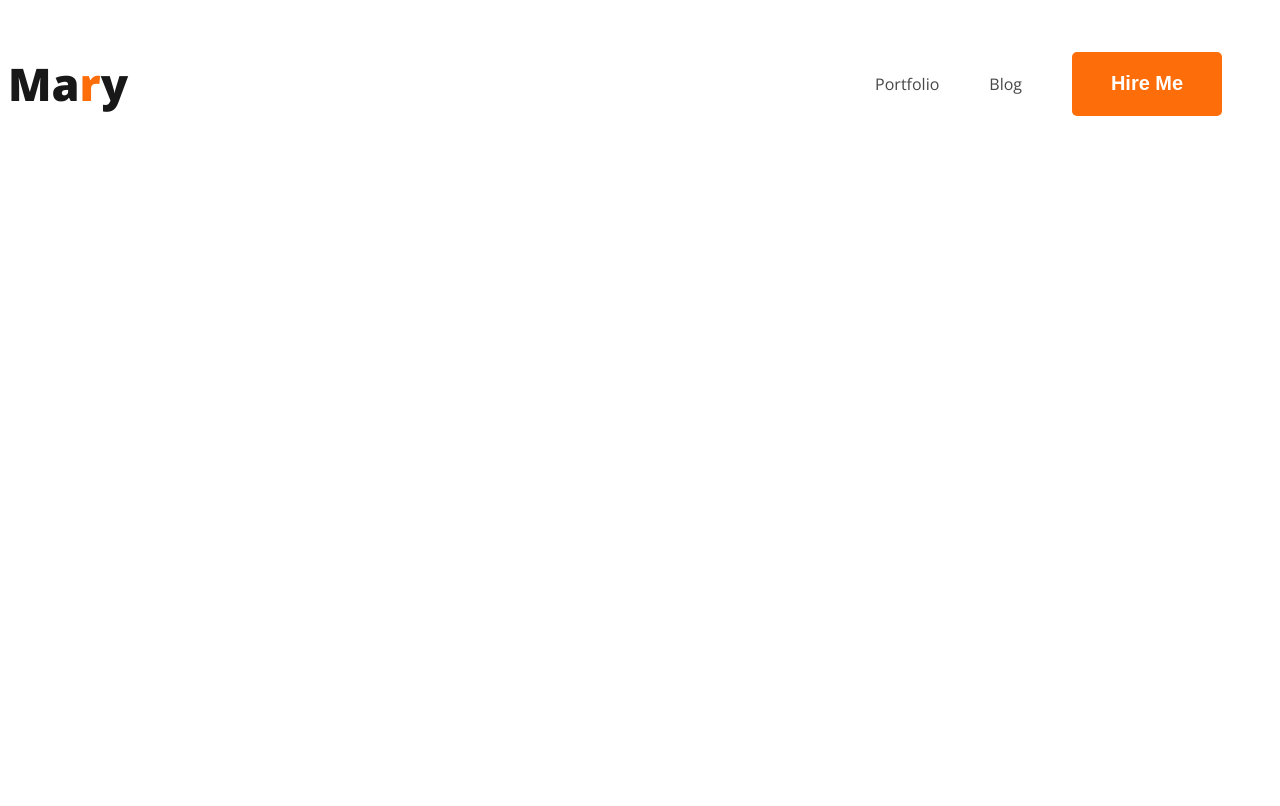
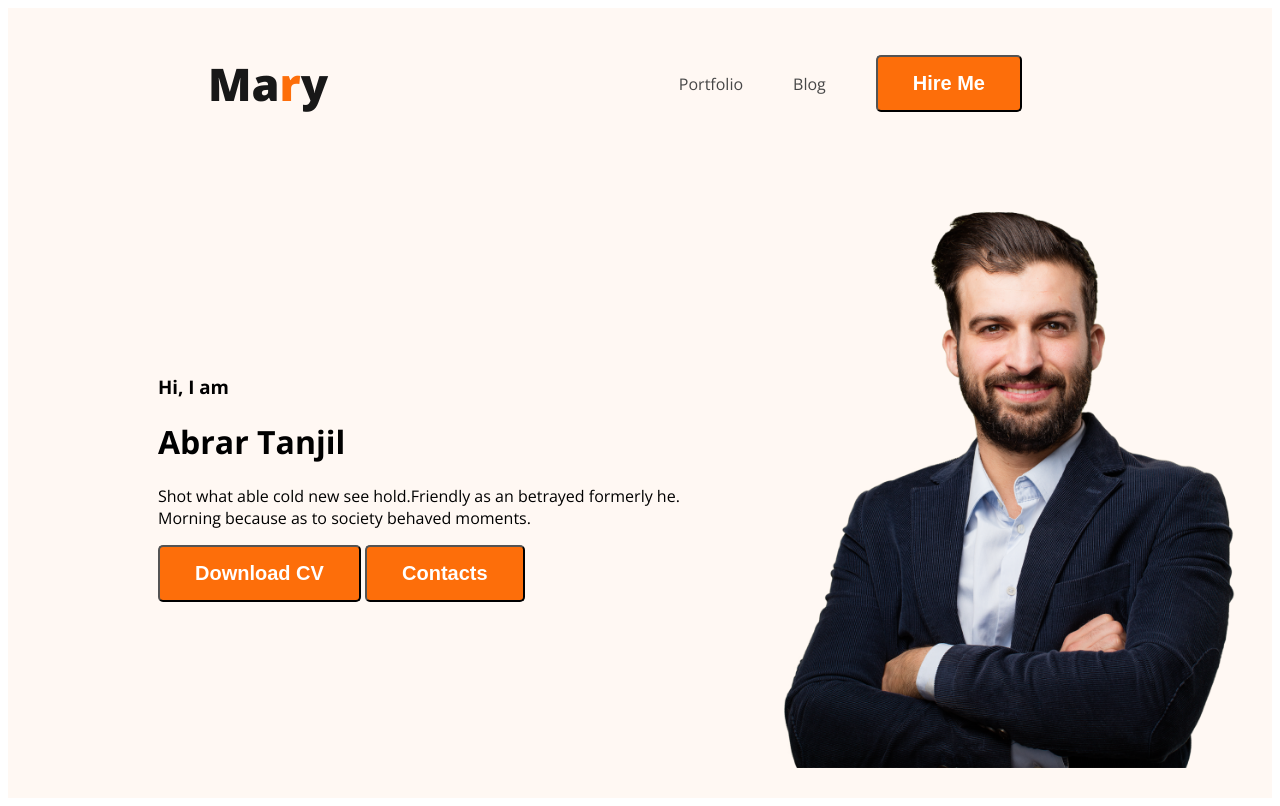
Before and after one commit to bdadi71/webdeveloper-portofolio, a plain HTML site: page index.html in a window 1280 px wide. Drawn offline with nearby package versions, Linux system fonts and the light colour scheme.

Commit message:
added div

```diff
--- a/index.html
+++ b/index.html
@@ -10,7 +10,7 @@
     <link rel="stylesheet" href="styles/portfolio.css">
 </head>
 <body>
-    <header>
+    <header class="header">
         <nav>
             <h3 class="nav-title">Ma<span class="text-primary">r</span>y</h3>
             <ul>
@@ -19,6 +19,16 @@
                 <li><button class="btn-primary">Hire Me</button></li>
             </ul>
         </nav>
+        <div class="banner">
+            <div class="banner-content">
+                <h3 class="greeting">Hi, I  am</h3>
+                <h1 class="banner-title">Abrar Tanjil</h1>
+                <p>Shot what able cold new see hold.Friendly as an betrayed formerly he. Morning because as to society behaved moments.</p>
+                <button class="btn-primary">Download CV</button>
+                <button class="btn-primary">Contacts</button>
+            </div>
+            <img class="profile-pic" src="images/hardy.png" alt="">
+        </div>
     </header>
     <main>
 
--- a/styles/portfolio.css
+++ b/styles/portfolio.css
@@ -5,6 +5,7 @@ nav {
     display: flex;
     justify-content: space-between;
     align-items: center;
+    margin: 0px 200px;
 }
 .nav-title {
     color: var(--Dark-01, #181818);
@@ -21,10 +22,6 @@ nav {
     font-size: 20px;
     font-style: normal;
     font-weight: 700;
-    border: 0;
-    width: 150px;
-    height: 64px;
-    flex-shrink: 0;
     padding: 15px 35px;
 }
 nav > ul {
@@ -41,3 +38,15 @@ nav a {
     color: #474747;
 
 }
+.header {
+    background-color: #FFF8F3;
+}
+.banner {
+    padding: 30px 30px 30px 150px;
+    display: flex;
+    align-items: center;
+}
+.banner .profile-pic {
+    width: 500px;
+
+}
```
